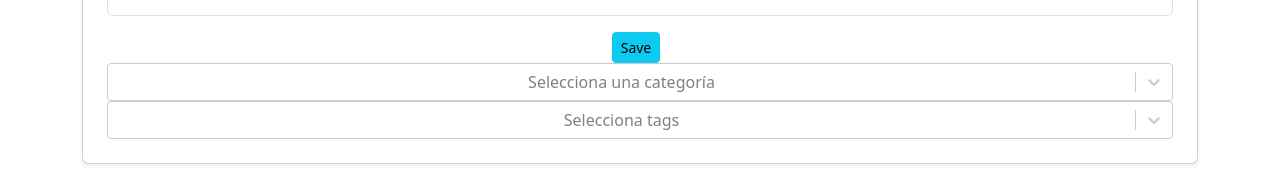
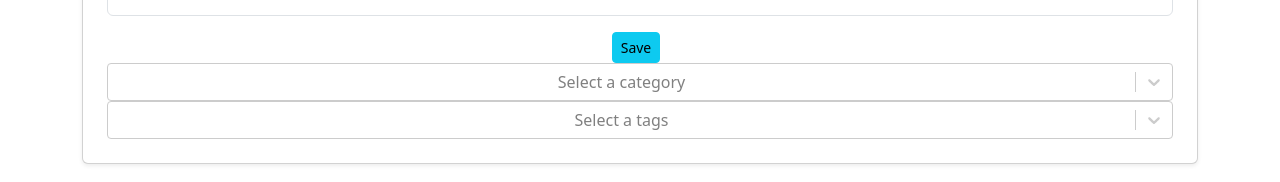
Before and after one commit to carmentenorio/proyecto-react-js, a React (Vite) app: page /tasks/create in a window 1280 px wide. Shown: the part 315-497 px from the top of the page. Built offline with nearby package versions, Linux system fonts and the light colour scheme; no server answers.

Commit message:
PR-20: Delete console log and translation

```diff
--- a/src/pages/TaskCreatePage.jsx
+++ b/src/pages/TaskCreatePage.jsx
@@ -25,15 +25,10 @@ function TaskCreate() {
             try {
                 const categoriesResponse = await CategoryService.getAll();
                 const tagsResponse = await TagService.getAll();
-                console.log("que me devuelve: ", tagsResponse);
-
                 setCategories(categoriesResponse.data?.data || categoriesResponse.data || []);
-
-                console.log("tagsResponse.data.data =>", tagsResponse.data.data);
-                console.log("tagsResponse.data =>", tagsResponse.data);
                 setTags(tagsResponse.data?.data || []);
             } catch (error) {
-                console.error("Error loading categories/tags:", error);
+                setError("Error loading categories/tags:", error);
             }
         };
         fetchData();
@@ -114,7 +109,7 @@ function TaskCreate() {
                                 category_id: opt ? opt.value : null,
                             })
                         }
-                        placeholder="Selecciona una categoría"
+                        placeholder="Select a category"
                     />
                     <Select
                         isMulti
@@ -128,7 +123,7 @@ function TaskCreate() {
                                 tags: selected.map((t) => t.value),
                             })
                         }
-                        placeholder="Selecciona tags"
+                        placeholder="Select a tags"
                     />
 
                 </form>
--- a/src/pages/TaskPage.jsx
+++ b/src/pages/TaskPage.jsx
@@ -51,9 +51,9 @@ function Task() {
                 <tr key={task.id}>
                   <td>{index + 1}</td>
                   <td>{task.title}</td>
-                  <td>{task.description ?? "Sin descripción"}</td>
+                  <td>{task.description ?? "No description"}</td>
                   <td>
-                    Categoría: {task.category?.name || "Sin categoría"}<br/>
+                    Categories: {task.category?.name || "Uncategorized"}<br />
                     Tags:{" "}
                     {task.tags && task.tags.length > 0
                       ? task.tags.map((tag) => tag.name).join(", ")
```
